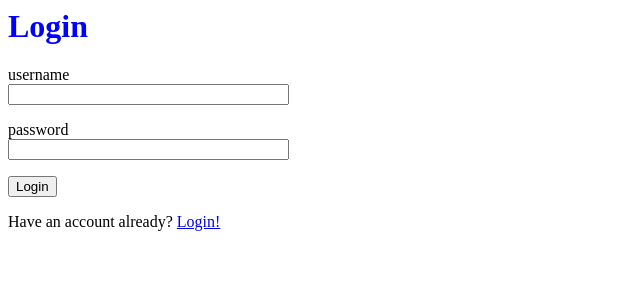
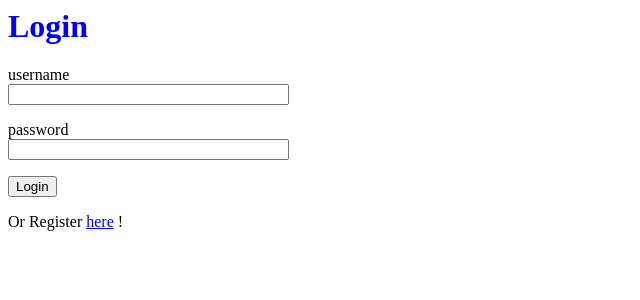
Before and after one commit to tbackens/flask-login-app, a Flask app: page /login in a window 1280 px wide. Shown: the top 300 px of the page, without its empty margins (0-640 px from the left). Run offline with Flask 3, Linux system fonts and the light colour scheme.

Commit message:
added register link

```diff
--- a/templates/login.html
+++ b/templates/login.html
@@ -20,6 +20,6 @@
         </p>
         <p>{{ form.submit() }}</p>
     </form>
-    <p>Have an account already? <a href="{{ url_for('login') }}">Login!</a></p>
+    <p>Or Register <a href="{{ url_for('signup') }}">here</a> !</p>
 </form>
 {% endblock %}
```
